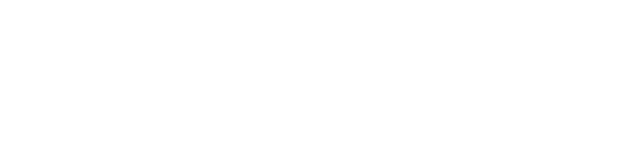
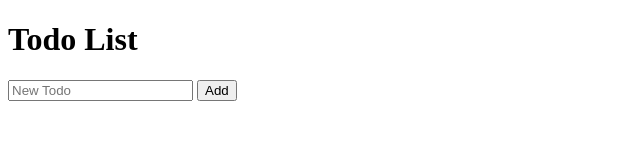
Before and after one commit to junilowahab/node_project, a website: page node_project_local/public/index.html in a window 1280 px wide. Shown: the whole page, without its empty margins (0-640 px from the left). Drawn offline with Linux system fonts and the light colour scheme.

Commit message:
Created the html ui

```diff
--- a/node_project_local/public/index.html
+++ b/node_project_local/public/index.html
@@ -6,6 +6,15 @@
     <title>To Do's</title>
 </head>
 <body>
+    <h1>Todo List</h1>
 
+    <form id="todoForm">
+        <input type="text" id="title" placeholder="New Todo" required />
+        <button type="submit">Add</button>
+    </form>
+
+    <ul id="todoList"></ul>
+
+    <script src="script.js"></script>
 </body>
 </html>
```
